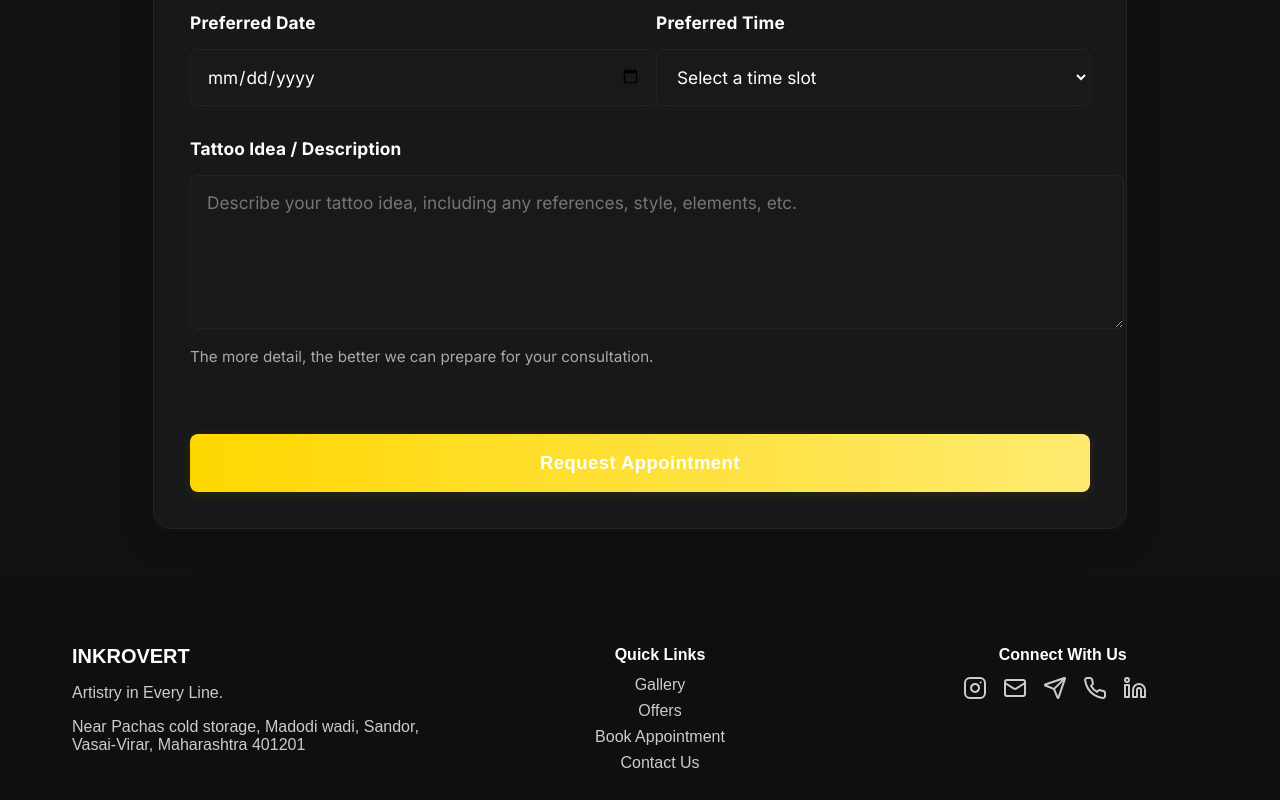
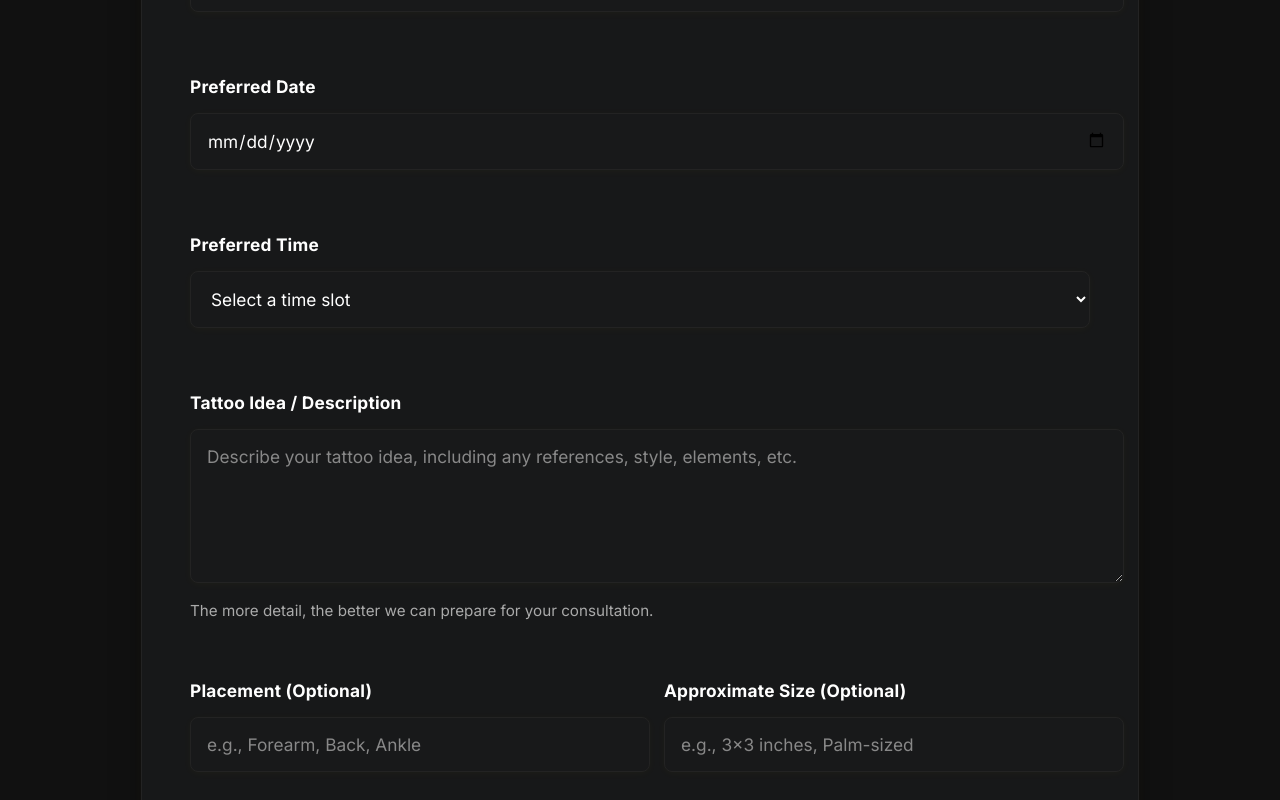
Before and after one commit to JackAlt3/Tattoo_Website, a React (Vite) app: page /booking in a window 1280 px wide. Shown: the part 660-1460 px from the top of the page. Built offline with nearby package versions, Linux system fonts and the light colour scheme.

Commit message:
Add BookAppointment page and update booking functionality

```diff
--- a/src/booking.jsx
+++ b/src/booking.jsx
@@ -42,14 +42,14 @@ function BookAppointment() {
           border-radius: 18px;
           max-width: 900px;
           margin: 0 auto 48px auto;
-          padding: 48px 36px 36px 36px;
+          padding: 48px 48px 36px 48px;
           box-shadow: 0 8px 32px 0 rgba(0,0,0,0.25), 0 1.5px 8px 0 rgba(255,215,0,0.04);
           border: 1.5px solid #232323;
         }
         .book-form-row {
           display: flex;
-          gap: 32px;
-          margin-bottom: 32px;
+          gap: 48px;
+          margin-bottom: 48px;
         }
         .book-form-row > div {
           flex: 1;
@@ -74,7 +74,7 @@ function BookAppointment() {
           background: #18191a;
           color: #fff;
           font-size: 1.08rem;
-          margin-bottom: 0;
+          margin-bottom: 16px;
           font-family: 'Inter', Arial, sans-serif;
           transition: border 0.2s, box-shadow 0.2s;
           box-shadow: 0 1.5px 8px 0 rgba(255,215,0,0.03);
@@ -84,9 +84,13 @@ function BookAppointment() {
           border: 1.5px solid #FFD700;
           box-shadow: 0 0 0 2px rgba(255,215,0,0.15);
         }
+        .book-input::placeholder, .book-textarea::placeholder, .book-select:invalid {
+          color: #888;
+        }
         .book-textarea {
           min-height: 120px;
           resize: vertical;
+          margin-bottom: 0;
         }
         .book-hint {
           font-size: 0.95rem;
@@ -115,81 +119,25 @@ function BookAppointment() {
           color: #fff;
           box-shadow: 0 4px 24px 0 rgba(255,215,0,0.18);
         }
-        /* Footer styles */
-/*         .footer {
-          background: #151515;
-          color: #e6e6e6;
-          padding: 32px 0 18px 0;
-          display: flex;
-          justify-content: center;
-          border-top: 1px solid #222;
-        }
-        .footer-inner {
-          width: 100%;
-          max-width: 1100px;
-          display: flex;
-          justify-content: space-between;
-          gap: 40px;
-        }
-        .footer-col {
-          flex: 1;
-          min-width: 180px;
-        }
-        .footer-title {
-          font-family: 'Playfair Display', serif;
-          font-weight: bold;
-          font-size: 1.1rem;
-          margin-bottom: 10px;
-          color: #fff;
-        }
-        .footer-brand {
-          font-family: 'Playfair Display', serif;
-          font-size: 1.2rem;
-          font-weight: bold;
-          color: #fff;
-          margin-bottom: 4px;
-        }
-        .footer-link {
-          color: #e6e6e6;
-          text-decoration: none;
-          display: block;
-          margin-bottom: 6px;
-          font-size: 1rem;
-          transition: color 0.2s;
-        }
-        .footer-link:hover {
-          color: #FFD700;
-        }
-        .footer-social {
-          display: flex;
-          gap: 12px;
-          margin-top: 8px;
-        }
-        .footer-social a {
-          color: #e6e6e6;
-          font-size: 1.2rem;
-          transition: color 0.2s;
-        }
-        .footer-social a:hover {
-          color: #FFD700;
-        } */
         @media (max-width: 900px) {
-          .footer-inner {
-            flex-direction: column;
-            gap: 24px;
-            align-items: center;
-          }
           .book-form-wrapper {
-            padding: 18px 6vw 18px 6vw;
+            padding: 24px 6vw 24px 6vw;
           }
           .book-form-row {
             flex-direction: column;
             gap: 0;
+            margin-bottom: 32px;
+          }
+          .book-input, .book-textarea, .book-select {
+            margin-bottom: 24px;
+          }
+          .book-textarea {
+            margin-bottom: 0;
           }
         }
         @media (max-width: 600px) {
           .book-form-wrapper {
-            padding: 12px 2vw 12px 2vw;
+            padding: 18px 2vw 18px 2vw;
           }
           .book-title {
             font-size: 2rem;
@@ -203,7 +151,7 @@ function BookAppointment() {
         <div className="book-desc">
           Begin your tattoo journey with INKROVERT. Securing your appointment is the first step toward your unique piece of art. Fill out the form below with your ideas, preferred dates, and any references. Our team will personally review your request and contact you to discuss the details and confirm your booking.
         </div>
-        <form className="book-form-wrapper">
+        <div className="book-form-wrapper">
           <div className="book-form-row">
             <div>
               <label className="book-label">Full Name</label>
@@ -221,14 +169,16 @@ function BookAppointment() {
             </div>
           </div>
           <div className="book-form-row">
-            <div>
+            <div style={{width: '100%'}}>
               <label className="book-label">Preferred Date</label>
               <input className="book-input" type="date" placeholder="Pick a date" />
             </div>
+          </div>
+          <div className="book-form-row">
             <div>
               <label className="book-label">Preferred Time</label>
               <select className="book-select">
-                <option>Select a time slot</option>
+                <option value="">Select a time slot</option>
                 <option>Morning</option>
                 <option>Afternoon</option>
                 <option>Evening</option>
@@ -242,38 +192,20 @@ function BookAppointment() {
               <div className="book-hint">The more detail, the better we can prepare for your consultation.</div>
             </div>
           </div>
-          <button className="book-btn" type="submit">Request Appointment</button>
-        </form>
-
-        {/* Footer */}
-        {/* <footer className="footer">
-          <div className="footer-inner">
-            <div className="footer-col">
-              <div className="footer-brand">INKROVERT</div>
-              <div>Artistry in Every Line.<br />142 Tattoo Street, Art City, AC 1348</div>
+          <div className="book-form-row">
+            <div>
+              <label className="book-label">Placement (Optional)</label>
+              <input className="book-input" type="text" placeholder="e.g., Forearm, Back, Ankle" />
             </div>
-            <div className="footer-col">
-              <div className="footer-title">Quick Links</div>
-              <a className="footer-link" href="/gallery">Gallery</a>
-              <a className="footer-link" href="/offer">Offers</a>
-              <a className="footer-link" href="/booking">Book Appointment</a>
-              <a className="footer-link" href="/contact">Contact Us</a>
-            </div>
-            <div className="footer-col">
-              <div className="footer-title">Connect With Us</div>
-              <div className="footer-social">
-                <a href="#"><i className="fa fa-instagram"></i></a>
-                <a href="#"><i className="fa fa-youtube"></i></a>
-                <a href="#"><i className="fa fa-envelope"></i></a>
-                <a href="#"><i className="fa fa-linkedin"></i></a>
-              </div>
+            <div>
+              <label className="book-label">Approximate Size (Optional)</label>
+              <input className="book-input" type="text" placeholder="e.g., 3x3 inches, Palm-sized" />
             </div>
           </div>
-        </footer> */}
-        {/* Font Awesome CDN for icons */}
-        <link rel="stylesheet" href="https://cdnjs.cloudflare.com/ajax/libs/font-awesome/4.7.0/css/font-awesome.min.css"/>
-              <Footer></Footer>
+          <button className="book-btn" type="button">Request Appointment</button>
+        </div>
       </div>
+      <Footer />
     </>
   );
 }
```
